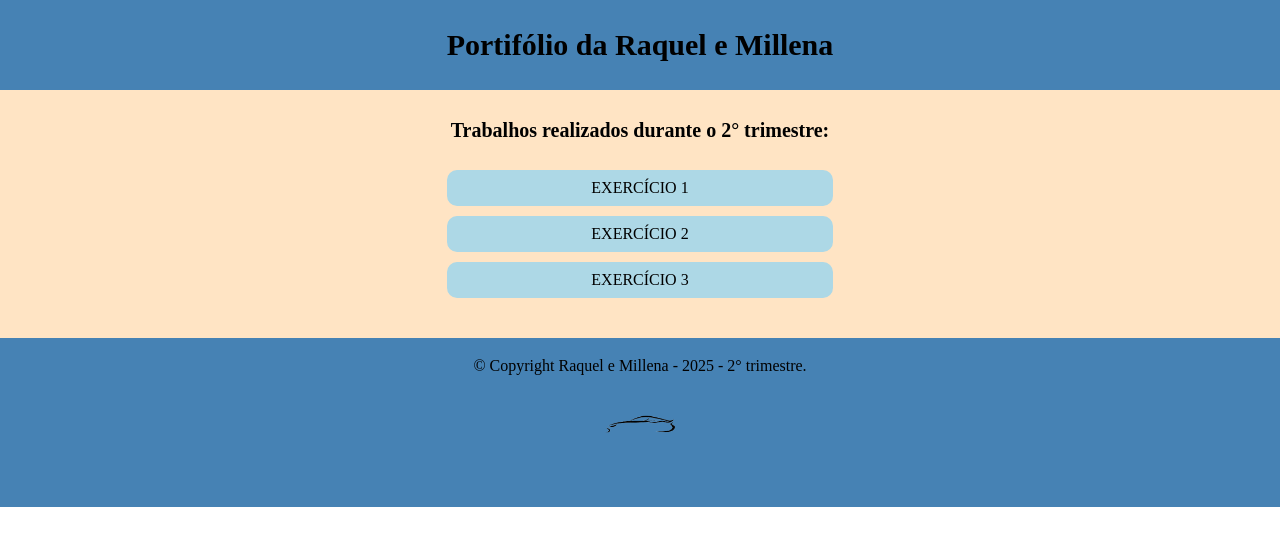
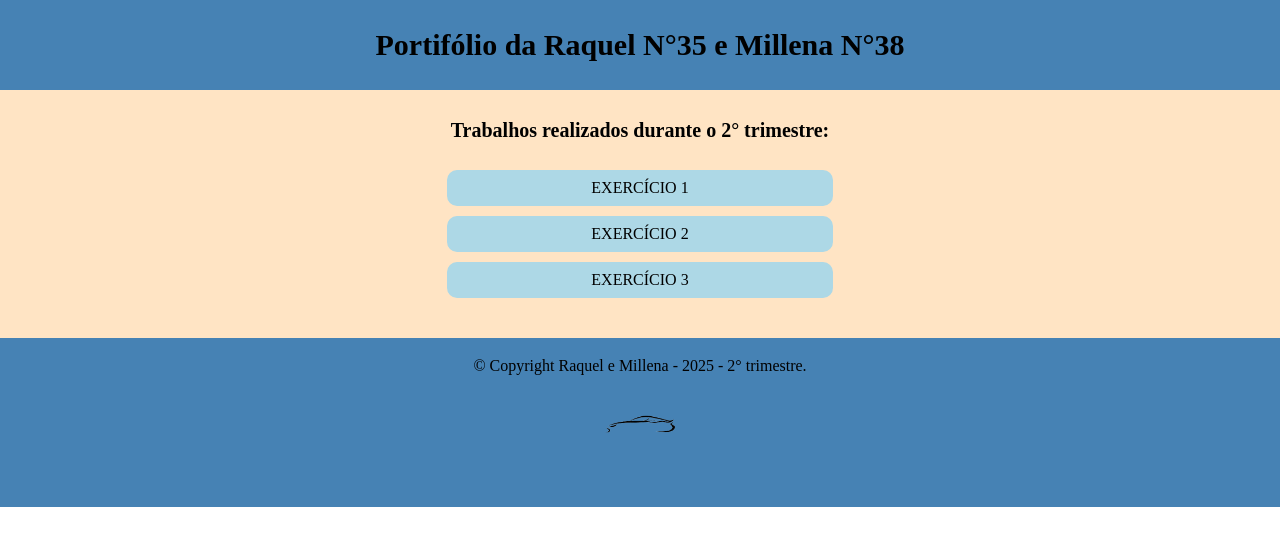
Before and after one commit to raquelramos3/PORTIFOLIO, a plain HTML site: page index.html in a window 1280 px wide. Drawn offline with Linux system fonts and the light colour scheme.

Commit message:
GITHUB PAGES

```diff
--- a/index.html
+++ b/index.html
@@ -3,13 +3,14 @@
 <head>
     <meta charset="UTF-8">
     <meta name="viewport" content="width=device-width, initial-scale=1.0">
-    <title>Portifólio da Raquel e Millena</title>
+    <title>Portifólio da Raquel e Millena
+    </title>
     <link rel="stylesheet" href="reset.css">
     <link rel="stylesheet" href="style.css">
 </head>
 <body>
     <header>
-        <h1>Portifólio da Raquel e Millena</h1>
+        <h1>Portifólio da Raquel N°35 e Millena N°38</h1>
     </header>
     <main>
         <h2>Trabalhos realizados durante o 2° trimestre:</h2>
```
